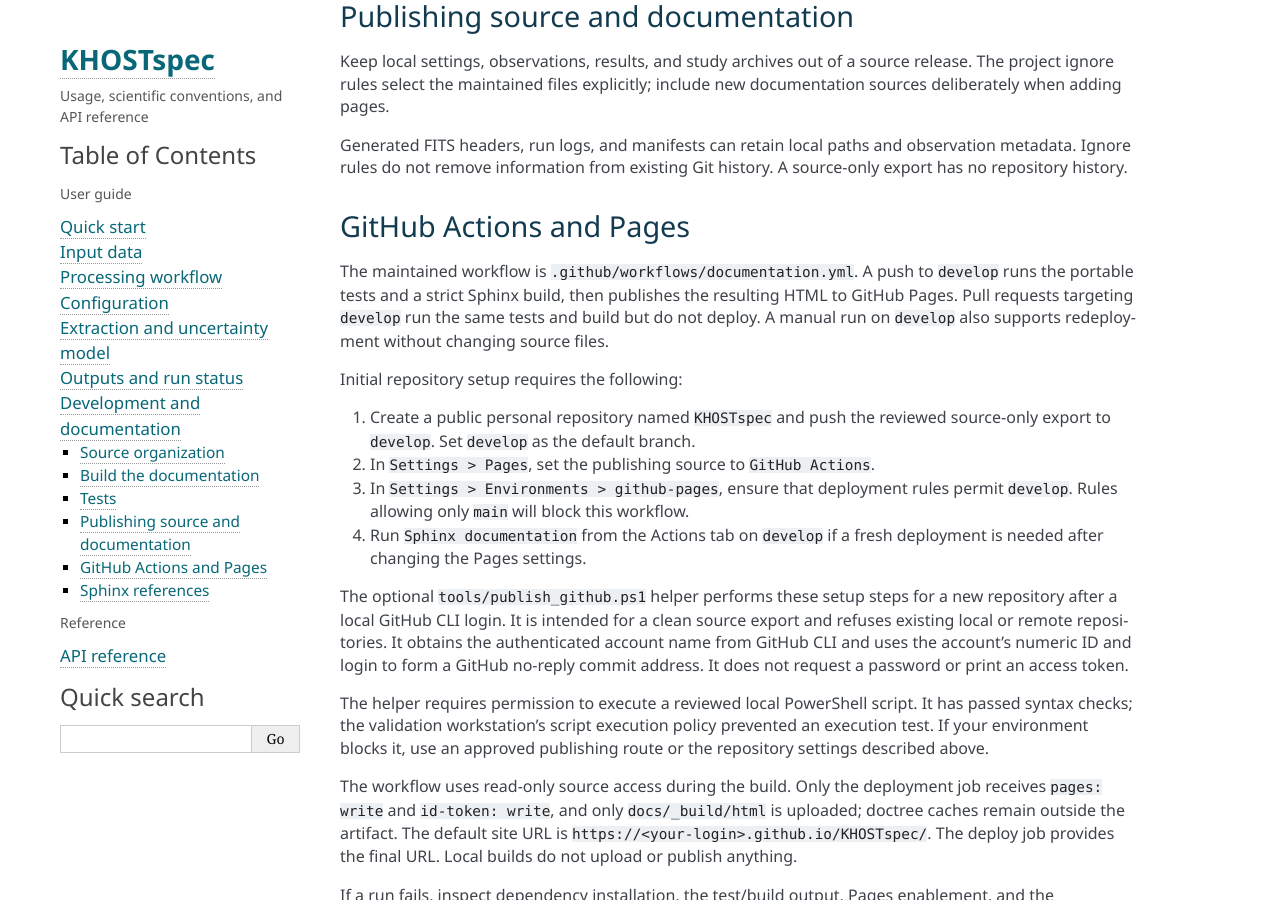
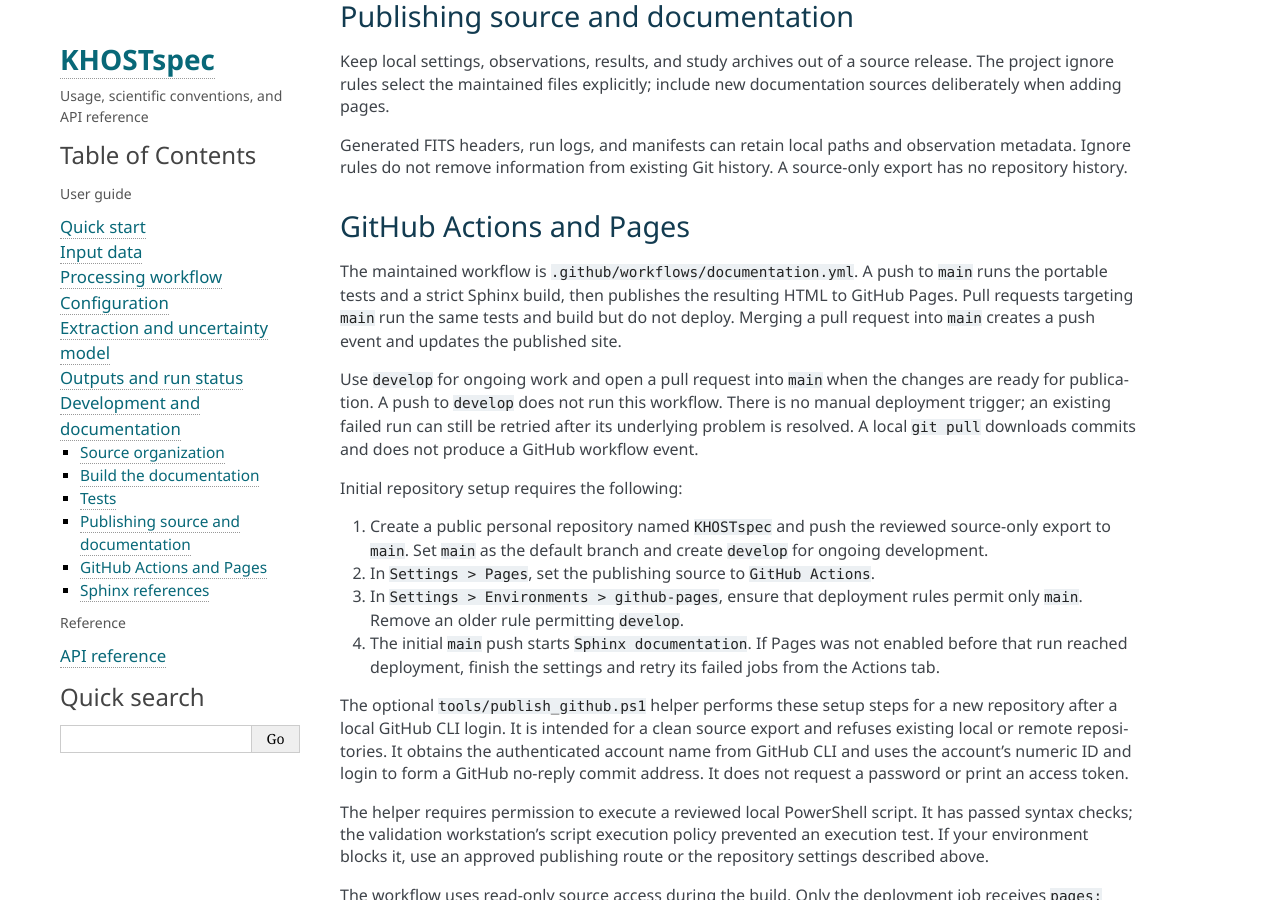
Before and after one commit to HojaeAhn/KHOSTspec, a Sphinx documentation site: the page built from docs/development.rst, in a window 1280 px wide and 900 px high, scrolled down 1208 px. Built offline with Sphinx 7.4.7, drawn with Linux system fonts in a browser that asks for light colours.

Commit message:
Publish Sphinx documentation only from main

```diff
--- a/docs/development.rst
+++ b/docs/development.rst
@@ -75,20 +75,28 @@ GitHub Actions and Pages
 ------------------------
 
 The maintained workflow is ``.github/workflows/documentation.yml``. A push to
-``develop`` runs the portable tests and a strict Sphinx build, then publishes
-the resulting HTML to GitHub Pages. Pull requests targeting ``develop`` run
-the same tests and build but do not deploy. A manual run on ``develop`` also
-supports redeployment without changing source files.
+``main`` runs the portable tests and a strict Sphinx build, then publishes
+the resulting HTML to GitHub Pages. Pull requests targeting ``main`` run
+the same tests and build but do not deploy. Merging a pull request into
+``main`` creates a push event and updates the published site.
+
+Use ``develop`` for ongoing work and open a pull request into ``main`` when
+the changes are ready for publication. A push to ``develop`` does not run this
+workflow. There is no manual deployment trigger; an existing failed run can
+still be retried after its underlying problem is resolved. A local ``git pull``
+downloads commits and does not produce a GitHub workflow event.
 
 Initial repository setup requires the following:
 
 1. Create a public personal repository named ``KHOSTspec`` and push the reviewed
-   source-only export to ``develop``. Set ``develop`` as the default branch.
+   source-only export to ``main``. Set ``main`` as the default branch and
+   create ``develop`` for ongoing development.
 2. In ``Settings > Pages``, set the publishing source to ``GitHub Actions``.
 3. In ``Settings > Environments > github-pages``, ensure that deployment rules
-   permit ``develop``. Rules allowing only ``main`` will block this workflow.
-4. Run ``Sphinx documentation`` from the Actions tab on ``develop`` if a fresh
-   deployment is needed after changing the Pages settings.
+   permit only ``main``. Remove an older rule permitting ``develop``.
+4. The initial ``main`` push starts ``Sphinx documentation``. If Pages was not
+   enabled before that run reached deployment, finish the settings and retry
+   its failed jobs from the Actions tab.
 
 The optional ``tools/publish_github.ps1`` helper performs these setup steps for
 a new repository after a local GitHub CLI login. It is intended for a clean
```
Also changed, not shown: README.md (+11 -7 lines), 2 other files.
